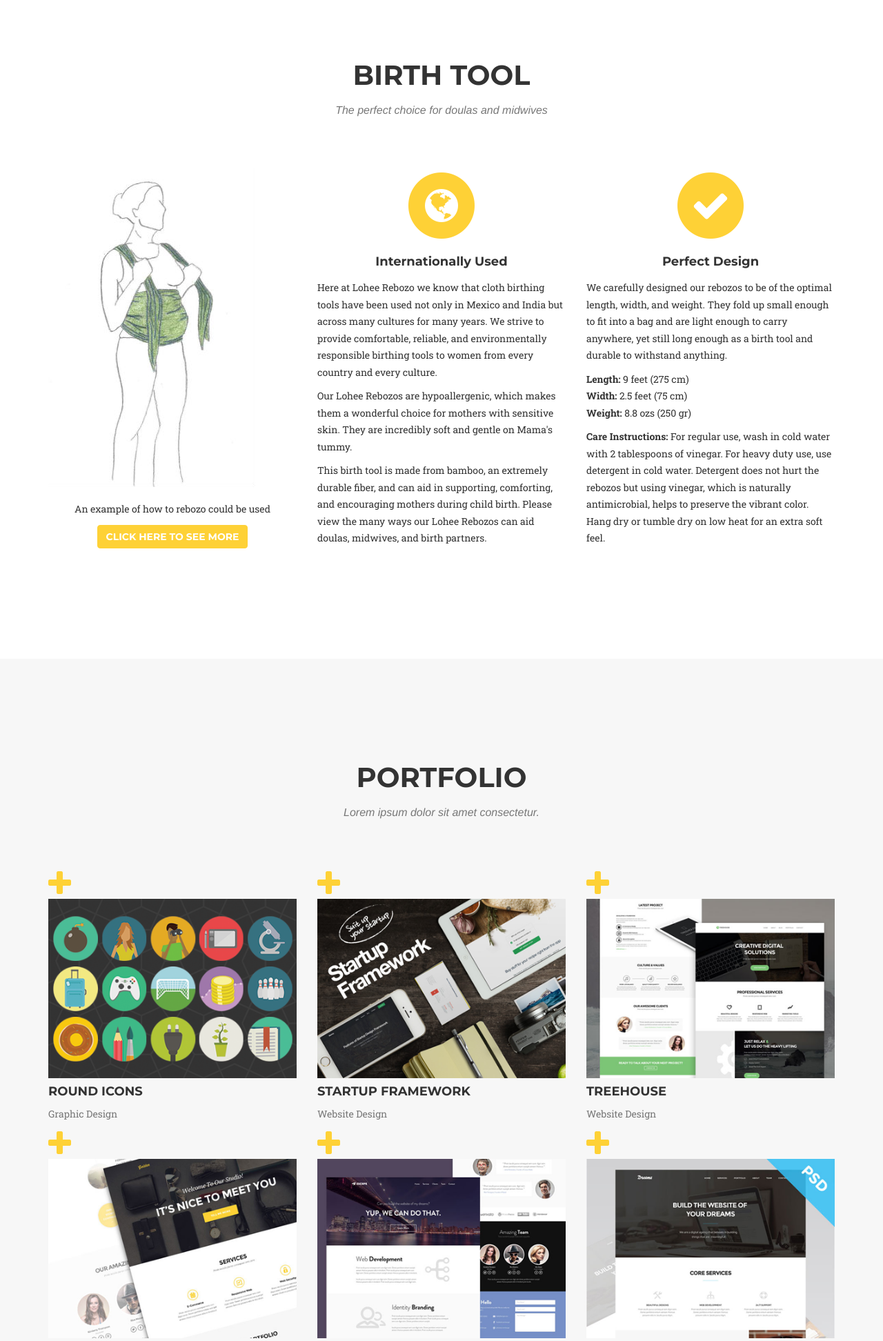
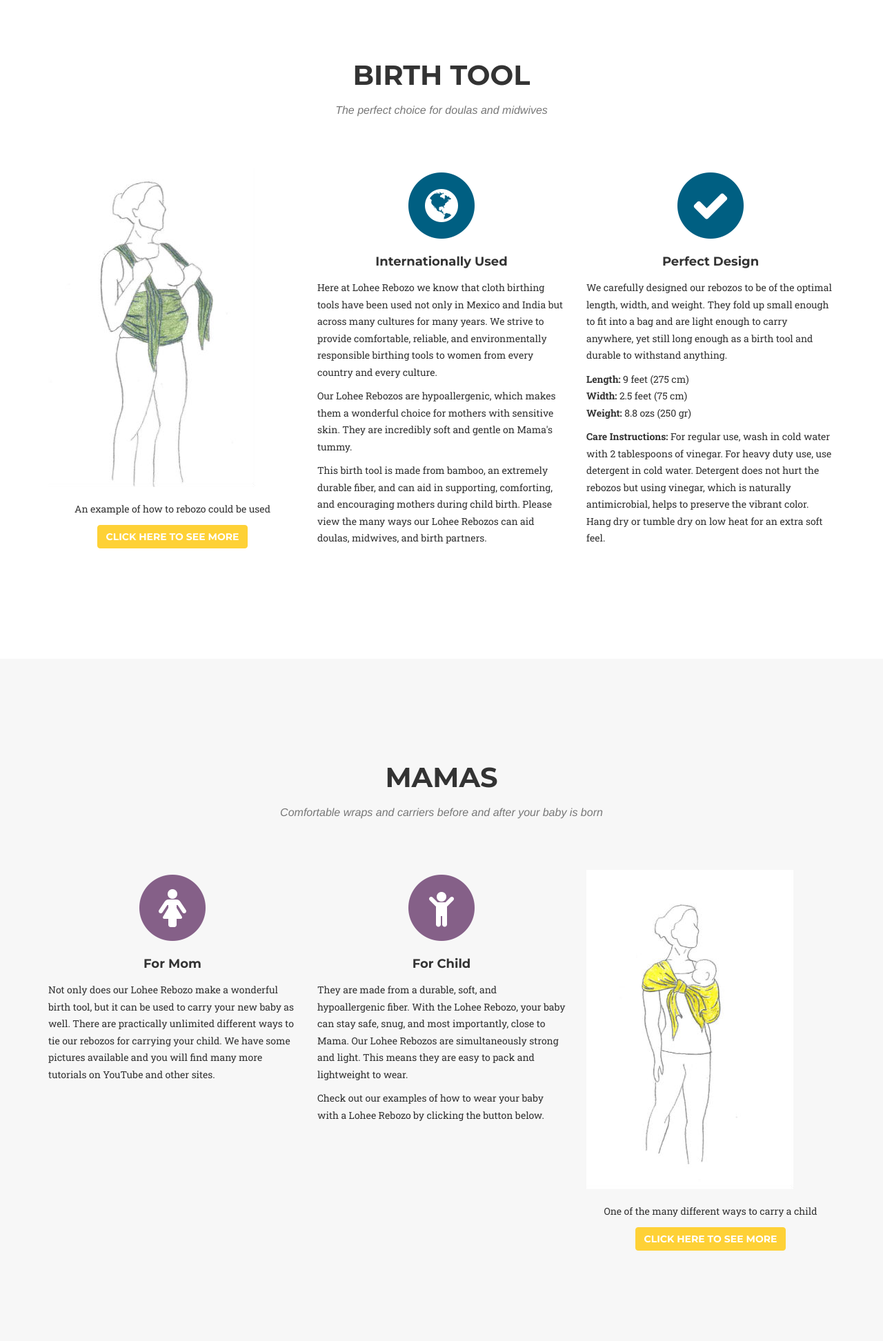
Before and after one commit to cheenbabes/Lohee, a PHP site: page / in a window 1280 px wide. Shown: the part 821-2765 px from the top of the page at 69% size. Run offline with PHP 8.4, Linux system fonts and the light colour scheme; some libraries are stand-ins or nearby versions; some web fonts are replaced.

Commit message:
finished bamboo page

```diff
--- a/css/agency.css
+++ b/css/agency.css
@@ -15,6 +15,22 @@
 
 .text-primary {
     color: #fed136;
+}
+
+.text-bamboo{
+    color: #668d4e;
+}
+
+.text-birth{
+    color: #005F82;
+}
+
+.text-moms{
+    color: #856088;
+}
+
+.text-store{
+    color: #B77B82;
 }
 
 p {
--- a/index.html
+++ b/index.html
@@ -119,7 +119,7 @@
                 <div class="col-md-4">
                     <div class="text-center">
                         <span class="fa-stack fa-4x">
-                            <i class="fa fa-circle fa-stack-2x text-primary"></i>
+                            <i class="fa fa-circle fa-stack-2x text-birth"></i>
                             <i class="fa fa-globe fa-stack-1x fa-inverse"></i>
                         </span>
                     </div>
@@ -129,6 +129,129 @@
                     <p>Our Lohee Rebozos are hypoallergenic, which makes them a wonderful choice for mothers with sensitive skin. They are incredibly soft and gentle on Mama's tummy.</p>
                     <p>This birth tool is made from bamboo, an extremely durable fiber, and can aid in supporting, comforting, and encouraging mothers during child birth. Please view the many ways our Lohee Rebozos can aid doulas, midwives, and birth partners.</p>
                 </div>
+                <div class="col-md-4">
+                    <div class="text-center">
+                        <span class="fa-stack fa-4x">
+                        <i class="fa fa-circle fa-stack-2x text-birth"></i>
+                        <i class="fa fa-check fa-stack-1x fa-inverse"></i>
+                    </span>
+                    </div>
+
+                    <h4 class="service-heading text-center">Perfect Design</h4>
+                    <p>We carefully designed our rebozos to be of the optimal length, width, and weight. They fold up small enough to fit into a bag and are light enough to carry anywhere, yet still long enough as a birth tool and durable to withstand anything.</p>
+                    <p><strong>Length: </strong>9 feet (275 cm)
+                        <br>
+                        <strong>Width: </strong>2.5 feet (75 cm)
+                        <br>
+                        <strong>Weight: </strong>8.8 ozs (250 gr)
+                        <br>
+                    </p>
+
+                    <p><strong>Care Instructions: </strong>For regular use, wash in cold water with 2 tablespoons of vinegar. For heavy duty use, use detergent in cold water. Detergent does not hurt the rebozos but using vinegar, which is naturally antimicrobial, helps to preserve the vibrant color. Hang dry or tumble dry on low heat for an extra soft feel.</p>
+                </div>
+            </div>
+        </div>
+    </section>
+
+    <!-- Mom Section -->
+    <section id="moms" class="bg-light-gray">
+        <div class="container">
+            <div class="row">
+                <div class="col-lg-12 text-center">
+                    <h2 class="section-heading">Mamas</h2>
+                    <h3 class="section-subheading text-muted">Comfortable wraps and carriers before and after your baby is born</h3>
+                </div>
+            </div>
+
+            <div class="row">
+
+                <div class="col-md-4">
+                    <div class="text-center">
+                        <span class="fa-stack fa-4x">
+                            <i class="fa fa-circle fa-stack-2x text-moms"></i>
+                            <i class="fa fa-female fa-stack-1x fa-inverse"></i>
+                        </span>
+                    </div>
+
+                    <h4 class="service-heading text-center">For Mom</h4>
+                    <p>Not only does our Lohee Rebozo make a wonderful birth tool, but it can be used to carry your new baby as well. There are practically unlimited different ways to tie our rebozos for carrying your child. We have some pictures available and you will find many more tutorials on YouTube and other sites.</p>
+
+                </div>
+                <div class="col-md-4">
+                    <div class="text-center">
+                        <span class="fa-stack fa-4x">
+                        <i class="fa fa-circle fa-stack-2x text-moms"></i>
+                        <i class="fa fa-child fa-stack-1x fa-inverse"></i>
+                    </span>
+                    </div>
+
+                    <h4 class="service-heading text-center">For Child</h4>
+                    <p>They are made from a durable, soft, and hypoallergenic fiber. With the Lohee Rebozo, your baby can stay safe, snug, and most importantly, close to Mama. Our Lohee Rebozos are simultaneously strong and light. This means they are easy to pack and lightweight to wear.</p>
+                    <p>Check out our examples of how to wear your baby with a Lohee Rebozo by clicking the button below.</p>
+                </div>
+
+                <div class="col-md-4">
+                    <img class="img-responsive" src="img/rebozo/mom/rebozo11_resized.jpg">
+                    <br>
+
+                    <p class="text-center">One of the many different ways to carry a child</p>
+                    <p class="text-center"><a class="btn btn-primary">Click Here To see more </a>
+                    </p>
+                </div>
+            </div>
+        </div>
+    </section>
+
+    <!-- About Section -->
+    <section id="cloth">
+        <div class="container">
+            <div class="row">
+                <div class="col-lg-12 text-center">
+                    <h2 class="section-heading">Rebozo</h2>
+                    <h3 class="section-subheading text-muted">Made from bamboo and naturally better</h3>
+                </div>
+            </div>
+            <div class="row">
+                <div class="col-md-4">
+                    <img class="img-responsive" src="img/bamboo2.jpg">
+                    <br>
+
+                    <!--
+                    <span class="fa-stack fa-4x">
+                        <i class="fa fa-circle fa-stack-2x text-primary"></i>
+                        <i class="fa fa-shopping-cart fa-stack-1x fa-inverse"></i>
+                    </span>
+                    <h4 class="service-heading">E-Commerce</h4>
+-->
+                    <!--
+                    <p class="text-center">An example of how to rebozo could be used</p>
+                    <p class="text-center"><a class="btn btn-primary">Click Here To see more </a>
+                    </p>
+-->
+                </div>
+                <div class="col-md-8">
+                    <div class="text-center">
+                        <span class="fa-stack fa-4x">
+                            <i class="fa fa-circle fa-stack-2x text-bamboo"></i>
+                            <i class="fa fa-tree fa-stack-1x fa-inverse"></i>
+                        </span>
+                    </div>
+
+                    <h4 class="service-heading text-center">The Best Out There</h4>
+                    <p>
+                        <ul>
+                            <p>Our bamboo rebozos are made from bamboo fiber and are more biodegradeable than cotton or acrylic cloth</p>
+                            <p>Bamboo is a <strong>lightweight</strong>, <strong>strong</strong>, but <strong>incredibly soft</strong> fabric. Our Lohee Rebozo weighs just 8.8 ozs and is extremely durable. The fabric won't stretch either. Bamboo is the ultimate in softness: no scratches on Mama's belly or your baby's body.</p>
+                            <p>We deliver the highest quality cloth: our Lohee Rebozos are tightly woven to reduce fraying, snagging, and tearing. Our cloth is specifically woven for the needs of mothers and birth partners.</p>
+                            <p>Our cloth is <b>hypoallergenic</b>. You don't want to expose yourself or your baby to any potential allergens. We've got you covered. Our rebozos are created to be non-irritating to the skin, so even those with sensitive skin are good to go.</p>
+                            <p>Our rebozos <b>wick away moisture</b>. Our bamboo cloth can absorb and evaporate sweat rapidly. It regulates your temperature, keeping you cool in the summer and warm in the winter.</p>
+                            <p>Worried about the sweat and spit-up on your Lohee? No need — our fabric is naturally <b>anti-microbial</b> and <b>bacteria-resistant</b>, keeping your Lohee Rebozo odor and germ-free.</p>
+                            <p>Want to know more? Bamboo is one of the most eco-friendly fibers out there. Bamboo is a renewable resource, requires comparably less energy and water to grow than most other fibers, and is 100% biodegradeable. So now you can look good, feel good, and save the planet too.</p>
+
+                        </ul>
+                    </p>
+                </div>
+                <!--
                 <div class="col-md-4">
                     <div class="text-center">
                       <span class="fa-stack fa-4x">
@@ -145,117 +268,10 @@
 
                     <p><strong>Care Instructions: </strong>For regular use, wash in cold water with 2 tablespoons of vinegar. For heavy duty use, use detergent in cold water. Detergent does not hurt the rebozos but using vinegar, which is naturally antimicrobial, helps to preserve the vibrant color. Hang dry or tumble dry on low heat for an extra soft feel.</p>
                 </div>
+-->
             </div>
-        </div>
-    </section>
 
-    <!-- Portfolio Grid Section -->
-    <section id="moms" class="bg-light-gray">
-        <div class="container">
-            <div class="row">
-                <div class="col-lg-12 text-center">
-                    <h2 class="section-heading">Portfolio</h2>
-                    <h3 class="section-subheading text-muted">Lorem ipsum dolor sit amet consectetur.</h3>
-                </div>
-            </div>
-            <div class="row">
-                <div class="col-md-4 col-sm-6 portfolio-item">
-                    <a href="#portfolioModal1" class="portfolio-link" data-toggle="modal">
-                        <div class="portfolio-hover">
-                            <div class="portfolio-hover-content">
-                                <i class="fa fa-plus fa-3x"></i>
-                            </div>
-                        </div>
-                        <img src="img/portfolio/roundicons.png" class="img-responsive" alt="">
-                    </a>
-                    <div class="portfolio-caption">
-                        <h4>Round Icons</h4>
-                        <p class="text-muted">Graphic Design</p>
-                    </div>
-                </div>
-                <div class="col-md-4 col-sm-6 portfolio-item">
-                    <a href="#portfolioModal2" class="portfolio-link" data-toggle="modal">
-                        <div class="portfolio-hover">
-                            <div class="portfolio-hover-content">
-                                <i class="fa fa-plus fa-3x"></i>
-                            </div>
-                        </div>
-                        <img src="img/portfolio/startup-framework.png" class="img-responsive" alt="">
-                    </a>
-                    <div class="portfolio-caption">
-                        <h4>Startup Framework</h4>
-                        <p class="text-muted">Website Design</p>
-                    </div>
-                </div>
-                <div class="col-md-4 col-sm-6 portfolio-item">
-                    <a href="#portfolioModal3" class="portfolio-link" data-toggle="modal">
-                        <div class="portfolio-hover">
-                            <div class="portfolio-hover-content">
-                                <i class="fa fa-plus fa-3x"></i>
-                            </div>
-                        </div>
-                        <img src="img/portfolio/treehouse.png" class="img-responsive" alt="">
-                    </a>
-                    <div class="portfolio-caption">
-                        <h4>Treehouse</h4>
-                        <p class="text-muted">Website Design</p>
-                    </div>
-                </div>
-                <div class="col-md-4 col-sm-6 portfolio-item">
-                    <a href="#portfolioModal4" class="portfolio-link" data-toggle="modal">
-                        <div class="portfolio-hover">
-                            <div class="portfolio-hover-content">
-                                <i class="fa fa-plus fa-3x"></i>
-                            </div>
-                        </div>
-                        <img src="img/portfolio/golden.png" class="img-responsive" alt="">
-                    </a>
-                    <div class="portfolio-caption">
-                        <h4>Golden</h4>
-                        <p class="text-muted">Website Design</p>
-                    </div>
-                </div>
-                <div class="col-md-4 col-sm-6 portfolio-item">
-                    <a href="#portfolioModal5" class="portfolio-link" data-toggle="modal">
-                        <div class="portfolio-hover">
-                            <div class="portfolio-hover-content">
-                                <i class="fa fa-plus fa-3x"></i>
-                            </div>
-                        </div>
-                        <img src="img/portfolio/escape.png" class="img-responsive" alt="">
-                    </a>
-                    <div class="portfolio-caption">
-                        <h4>Escape</h4>
-                        <p class="text-muted">Website Design</p>
-                    </div>
-                </div>
-                <div class="col-md-4 col-sm-6 portfolio-item">
-                    <a href="#portfolioModal6" class="portfolio-link" data-toggle="modal">
-                        <div class="portfolio-hover">
-                            <div class="portfolio-hover-content">
-                                <i class="fa fa-plus fa-3x"></i>
-                            </div>
-                        </div>
-                        <img src="img/portfolio/dreams.png" class="img-responsive" alt="">
-                    </a>
-                    <div class="portfolio-caption">
-                        <h4>Dreams</h4>
-                        <p class="text-muted">Website Design</p>
-                    </div>
-                </div>
-            </div>
-        </div>
-    </section>
-
-    <!-- About Section -->
-    <section id="cloth">
-        <div class="container">
-            <div class="row">
-                <div class="col-lg-12 text-center">
-                    <h2 class="section-heading">About</h2>
-                    <h3 class="section-subheading text-muted">Lorem ipsum dolor sit amet consectetur.</h3>
-                </div>
-            </div>
+            <!--
             <div class="row">
                 <div class="col-lg-12">
                     <ul class="timeline">
@@ -325,6 +341,7 @@
                     </ul>
                 </div>
             </div>
+-->
         </div>
     </section>
 
```
Also changed, not shown: img/bamboo1.jpg (added), img/bamboo2.jpg (added), img/bamboo3.jpg (added), img/bamboo4.jpg (added).
